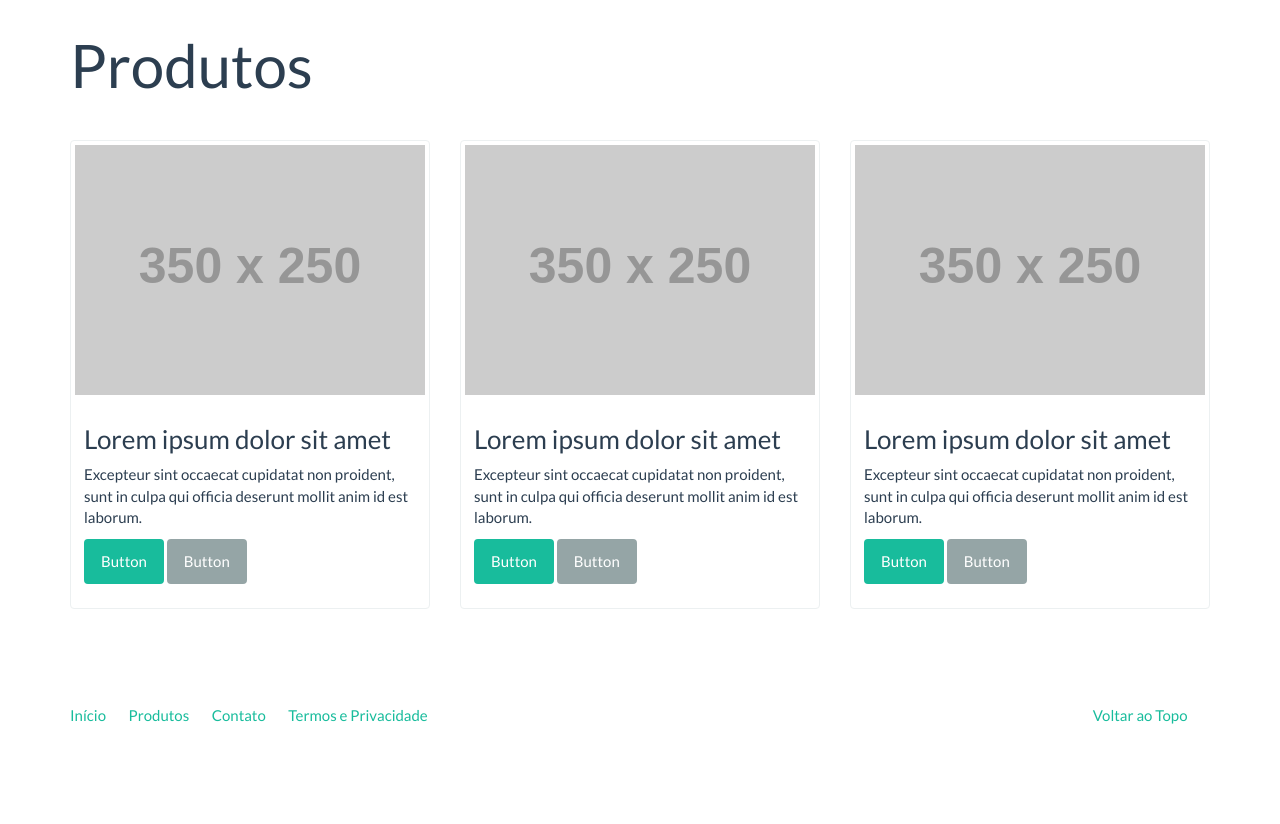
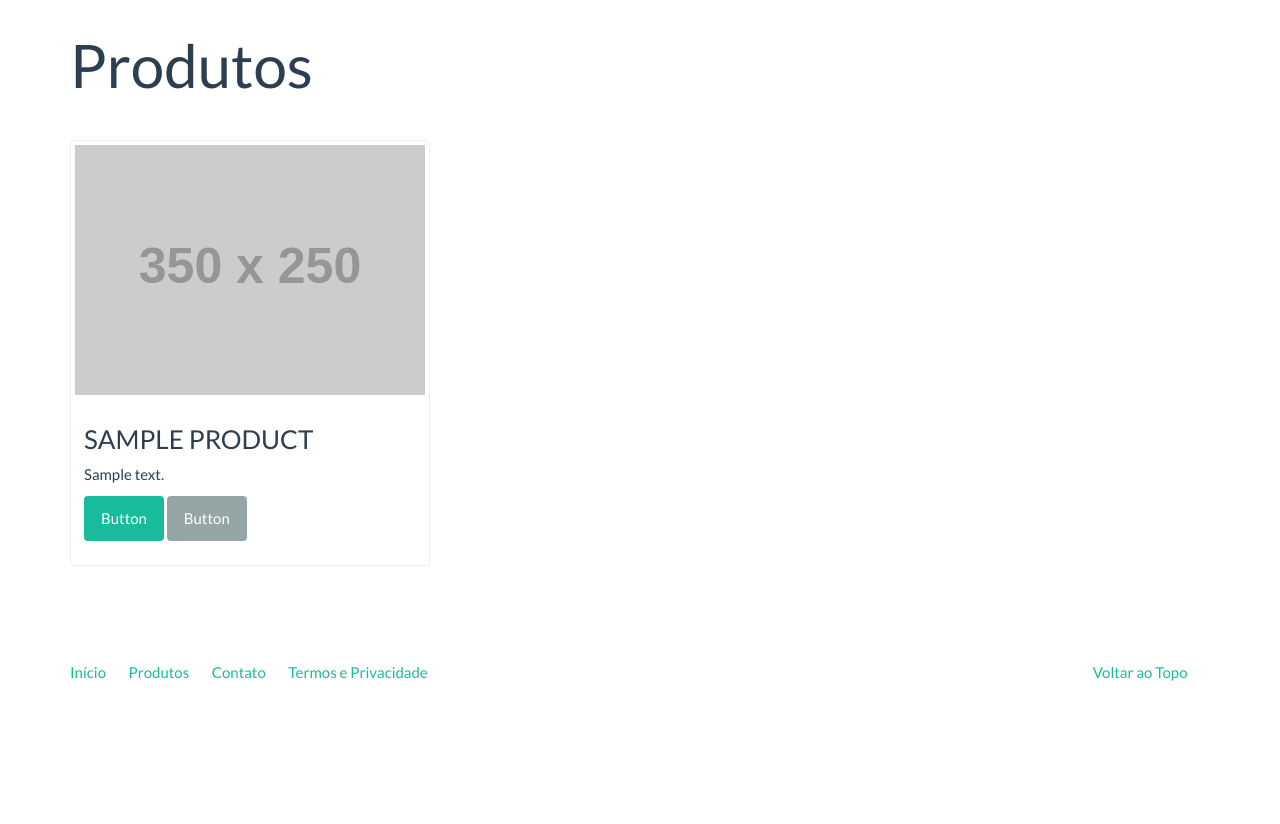
Before and after one commit to alexbispo/bispostore, a Django app: page /produtos/ in a window 1280 px wide. Shown: the part 60-884 px from the top of the page. After the commit the page ends 741 px from the top, so only its background shows below. Run offline with Django 3.2, Linux system fonts and the light colour scheme; tables that the repository leaves empty hold one stand-in row (values such as "Sample post"); grey boxes labelled with a size stand in for pictures from a placeholder-image service; some libraries are stand-ins or nearby versions.

Commit message:
Implements product list.

```diff
--- a/bispo_store/urls.py
+++ b/bispo_store/urls.py
@@ -13,7 +13,7 @@ Including another URLconf
     1. Import the include() function: from django.conf.urls import url, include
     2. Add a URL to urlpatterns:  url(r'^blog/', include('blog.urls'))
 """
-from django.conf.urls import url
+from django.conf.urls import url, include
 from django.contrib import admin
 from core import views
 
@@ -21,6 +21,6 @@ urlpatterns = [
     url(r'^$', views.index, name='index_core'),
     url(r'^contato/$', views.contact, name='contact_core'),
     url(r'^produto/$', views.product, name='product_core'),
-    url(r'^produtos/$', views.product_list, name='product_list_core'),
+    url(r'^produtos/', include('catalog.urls', namespace='catalog')),
     url(r'^admin/', admin.site.urls),
 ]
--- a/catalog/models.py
+++ b/catalog/models.py
@@ -1,4 +1,5 @@
 from django.db import models
+from django.core.urlresolvers import reverse
 
 
 class Category(models.Model):
@@ -16,6 +17,9 @@ class Category(models.Model):
 
     def __str__(self):
         return self.name
+
+    def get_absolute_url(self):
+        return reverse('catalog:category', kwargs={'slug': self.slug})
 
 
 class Product(models.Model):
--- /dev/null
+++ b/catalog/templates/catalog/product_list.html
@@ -0,0 +1,25 @@
+{% extends "base.html" %}
+
+{% block title %}Lista de Produtos | {{ block.super }} {% endblock %}
+
+{% block container %}
+<div class="page-header">
+    <h1>Produtos</h1>
+</div>
+<div class="row">
+    {% for product in products %}
+        <div class="col-sm-6 col-md-4">
+            <div class="thumbnail">
+                <a href="#">
+                    <img src="http://placehold.it/350x250" alt="" />
+                </a>
+                <div class="caption">
+                    <h3>{{ product|upper }}</h3>
+                    <p>{{ product.description|linebreaks }}</p>
+                    <p><a href="#" class="btn btn-success" role="button">Button</a> <a href="#" class="btn btn-default" role="button">Button</a></p>
+                </div>
+            </div>
+        </div>
+    {% endfor%}
+ </div>
+{% endblock container %}
--- /dev/null
+++ b/catalog/urls.py
@@ -0,0 +1,11 @@
+# coding=utf-8
+
+
+from django.conf.urls import url
+
+from . import views
+
+urlpatterns = [
+    url(r'^$', views.product_list, name='product_list'),
+    url(r'(?P<slug>[\w_-]+)', views.category, name='category')
+]
--- a/catalog/views.py
+++ b/catalog/views.py
@@ -1,3 +1,20 @@
 from django.shortcuts import render
 
-# Create your views here.
+from .models import Product, Category
+
+
+def product_list(request):
+    context = {
+        'products': Product.objects.all()
+    }
+    return render(request, 'catalog/product_list.html', context)
+
+
+def category(request, slug):
+    category = Category.objects.get(slug=slug)
+
+    context = {
+        'current_category': category,
+        'category_products': Product.objects.filter(category=category)
+    }
+    return render(request, 'catalog/category.html', context)
--- a/core/templates/base.html
+++ b/core/templates/base.html
@@ -26,10 +26,10 @@
               <a href="{% url 'index_core' %}">Início</a>
             </li>
             <li class="dropdown">
-              <a class="dropdown-toggle" data-toggle="dropdown" href="{% url 'product_list_core' %}" id="download">Categorias <span class="caret"></span></a>
+              <a class="dropdown-toggle" data-toggle="dropdown" href="{% url 'catalog:product_list' %}" id="download">Categorias <span class="caret"></span></a>
               <ul class="dropdown-menu" aria-labelledby="download">
                   {% for category in categories %}
-                  <li><a href="#">{{ category }}</a></li>
+                  <li><a href="{{ category.get_absolute_url }}">{{ category }}</a></li>
                   {% endfor %}
               </ul>
             </li>
--- a/core/templates/product_list.html
+++ /dev/null
@@ -1,47 +0,0 @@
-{% extends "base.html" %}
-
-{% block title %}Lista de Produtos | {{ block.super }} {% endblock %}
-
-{% block container %}
-<div class="page-header">
-    <h1>Produtos</h1>
-</div>
-<div class="row">
-    <div class="col-sm-6 col-md-4">
-        <div class="thumbnail">
-            <a href="#">
-                <img src="http://placehold.it/350x250" alt="" />
-            </a>
-            <div class="caption">
-                <h3>Lorem ipsum dolor sit amet</h3>
-                <p>Excepteur sint occaecat cupidatat non proident, sunt in culpa qui officia deserunt mollit anim id est laborum.</p>
-                <p><a href="#" class="btn btn-success" role="button">Button</a> <a href="#" class="btn btn-default" role="button">Button</a></p>
-            </div>
-        </div>
-    </div>
-    <div class="col-sm-6 col-md-4">
-        <div class="thumbnail">
-            <a href="#">
-                <img src="http://placehold.it/350x250" alt="" />
-            </a>
-            <div class="caption">
-                <h3>Lorem ipsum dolor sit amet</h3>
-                <p>Excepteur sint occaecat cupidatat non proident, sunt in culpa qui officia deserunt mollit anim id est laborum.</p>
-                <p><a href="#" class="btn btn-success" role="button">Button</a> <a href="#" class="btn btn-default" role="button">Button</a></p>
-            </div>
-        </div>
-    </div>
-    <div class="col-sm-6 col-md-4">
-        <div class="thumbnail">
-            <a href="#">
-                <img src="http://placehold.it/350x250" alt="" />
-            </a>
-            <div class="caption">
-                <h3>Lorem ipsum dolor sit amet</h3>
-                <p>Excepteur sint occaecat cupidatat non proident, sunt in culpa qui officia deserunt mollit anim id est laborum.</p>
-                <p><a href="#" class="btn btn-success" role="button">Button</a> <a href="#" class="btn btn-default" role="button">Button</a></p>
-            </div>
-        </div>
-    </div>
-</div>
-{% endblock container %}
--- a/core/views.py
+++ b/core/views.py
@@ -1,5 +1,4 @@
 from django.shortcuts import render
-from django.http import HttpResponse
 
 
 def index(request):
@@ -10,9 +9,5 @@ def contact(request):
     return render(request, 'contact.html')
 
 
-def product_list(request):
-    return render(request, 'product_list.html')
-
-
 def product(request):
     return render(request, 'product.html')
```
Also changed, not shown: catalog/templates/catalog/category.html (added, +25 -0 lines).
